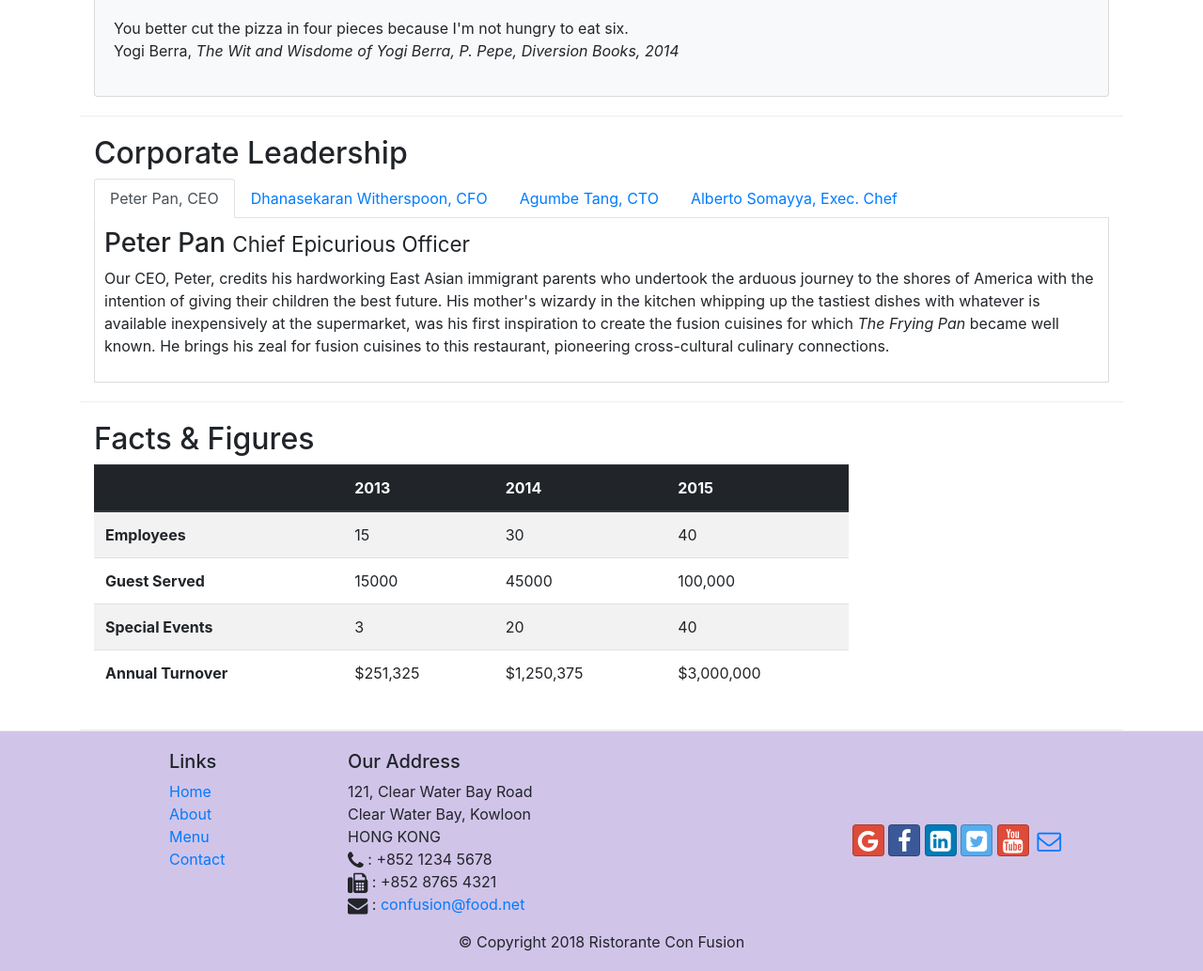
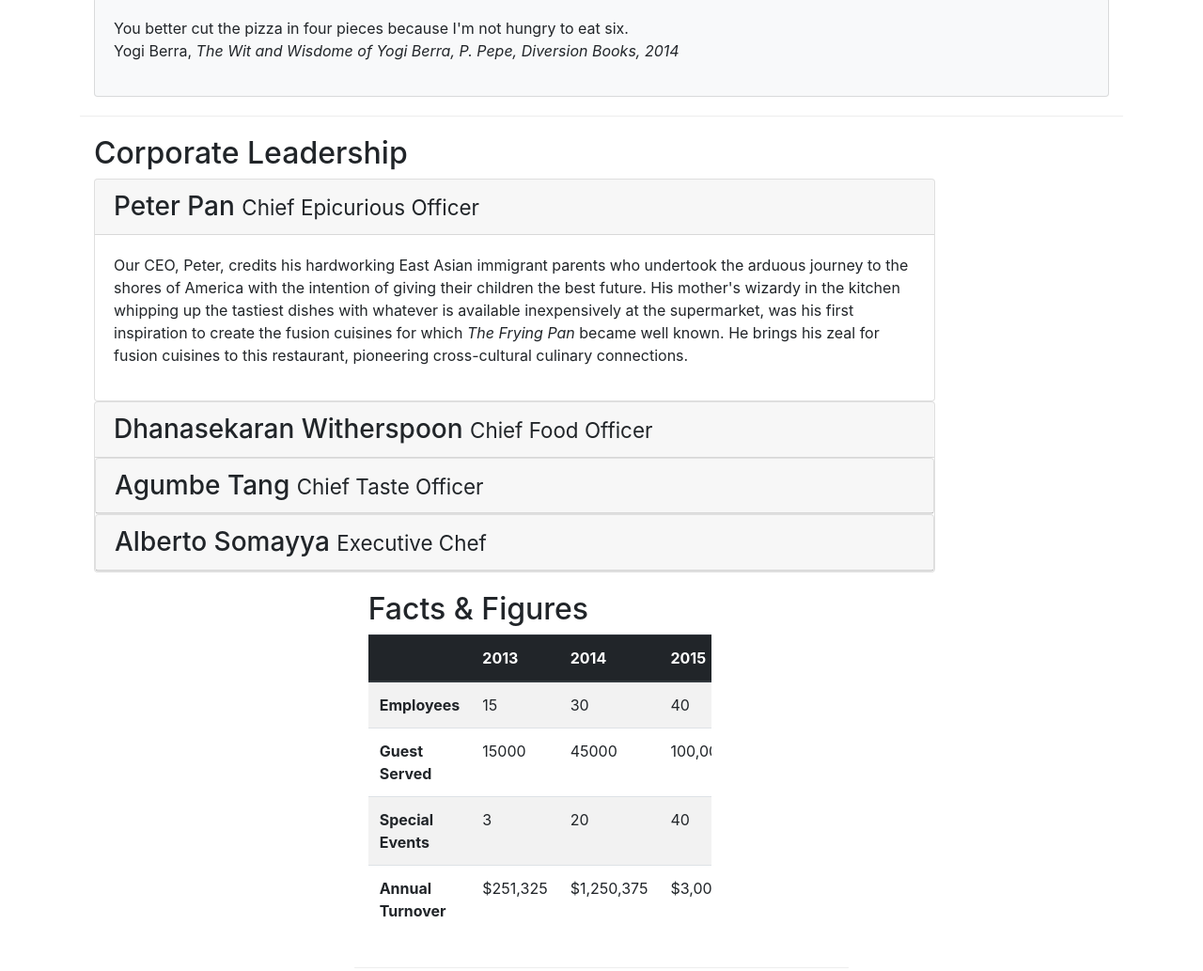
Before and after one commit to dheeraj-sahay/conFusion, a website: page aboutus.html in a window 1280 px wide. Shown: the part 782-1815 px from the top of the page at 94% size. Drawn offline with nearby package versions, Linux system fonts and the light colour scheme.

Commit message:
Accordion

```diff
--- a/aboutus.html
+++ b/aboutus.html
@@ -100,43 +100,73 @@
 
 
         <div class="row row-content">
-            <div class="col">
+            <div class="col-10">
                 <h2>Corporate Leadership</h2>
-                <ul class="nav nav-tabs">
-                    <li class="nav-item">
-                        <a href="#peter" class="nav-link active" role="tab" data-toggle="tab">Peter Pan, CEO</a>
-                    </li>
-                    <li class="nav-item">
-                        <a href="#dhan" class="nav-link" role="tab" data-toggle="tab">Dhanasekaran Witherspoon, CFO</a>
-                    </li>
-                    <li class="nav-item">
-                        <a href="#agumbe" class="nav-link" role="tab" data-toggle="tab">Agumbe Tang, CTO</a>
-                    </li>
-                    <li class="nav-item">
-                        <a href="#alberto" class="nav-link" role="tab" data-toggle="tab">Alberto Somayya, Exec. Chef</a>
-                    </li>
-                </ul>
-                <div class="tab-content">
-                    <div class="tab-pane fade show active" role="tabpanel" id="peter">
-                        <h3>Peter Pan <small>Chief Epicurious Officer</small></h3>
+
+                <div id="accordion">
+                    <div class="card">
+                        <div class="card-header" role="tab" id="peterhead">
+                        <h3 class="mb-0">
+                            <a data-toggle="collapse" data-target="#peter">
+                            Peter Pan <small>Chief Epicurious Officer</small>
+                            </a>
+                        </h3>
+                        </div>
+                        <div class="collapse show" id="peter" data-parent="#accordion">
+                            <div class="card-body">
                                 <p class="d-none d-sm-block">Our CEO, Peter, credits his hardworking East Asian immigrant parents who undertook the arduous journey to the shores of America with the intention of giving their children the best future. His mother's wizardy in the kitchen whipping up the tastiest dishes with whatever is available inexpensively at the supermarket, was his first inspiration to create the fusion cuisines for which <em>The Frying Pan</em> became well known. He brings his zeal for fusion cuisines to this restaurant, pioneering cross-cultural culinary connections.</p>
                             </div>
-                    <div class="tab-pane fade" role="tabpanel" id="dhan">
-                        <h3>Dhanasekaran Witherspoon <small>Chief Food Officer</small></h3>
+                        </div>
+                    </div>
+
+                    <div class="card">
+                        <div class="card-header" role="tab" id="dannyhead">
+                            <h3 class="mb-0">
+                                <a class="collapsed" data-toggle="collapse" data-target="#danny">
+                                Dhanasekaran Witherspoon <small>Chief Food Officer</small>
+                                </a>
+                            </h3>
+                        </div>
+                        <div class="collapse" id="danny" data-parent="#accordion">
+                            <div class="card-body">
                                 <p class="d-none d-sm-block">Our CFO, Danny, as he is affectionately referred to by his colleagues, comes from a long established family tradition in farming and produce. His experiences growing up on a farm in the Australian outback gave him great appreciation for varieties of food sources. As he puts it in his own words, <em>Everything that runs, wins, and everything that stays, pays!</em></p>
                         </div>
-                    <div class="tab-pane fade" role="tabpanel" id="agumbe">
-                        <h3>Agumbe Tang <small>Chief Taste Officer</small></h3>
+                    </div>
+
+                    <div class="card">
+                        <div class="card-header" role="tab" id="agumbehead">
+                        <h3 class="mb-0">
+                            <a class="collapsed" data-toggle="collapse" data-target="#agumbe">
+                            Agumbe Tang <small>Chief Taste Officer</small>
+                            </a>
+                        </h3>
+                        </div>
+                        <div class="collapse" id="agumbe" data-parent="#accordion">
+                            <div class="card-body">
                                 <p class="d-none d-sm-block">Blessed with the most discerning gustatory sense, Agumbe, our CTO, personally ensures that every dish that we serve meets his exacting tastes. Our chefs dread the tongue lashing that ensues if their dish does not meet his exacting standards. He lives by his motto, <em>You click only if you survive my lick.</em></p>
                             </div>
-                    <div class="tab-pane fade" role="tabpanel" id="alberto">
-                        <h3>Alberto Somayya <small>Executive Chef</small></h3>
+                        </div>
+                    </div>
+
+                    <div class="card">
+                        <div class="card-header" role="tab" id="albertohead">
+                            <h3 class="mb-0">
+                                <a class="collapsed" data-toggle="collapse" data-target="#alberto">
+                                Alberto Somayya <small>Executive Chef</small>
+                                </a>
+                            </h3>
+                        </div>
+                        <div class="collapse" id="alberto" data-parent="#accordion">
+                            <div class="card-body">
                                 <p class="d-none d-sm-block">Award winning three-star Michelin chef with wide International experience having worked closely with whos-who in the culinary world, he specializes in creating mouthwatering Indo-Italian fusion experiences. He says, <em>Put together the cuisines from the two craziest cultures, and you get a winning hit! Amma Mia!</em></p>
+                            </div>
+                        </div>
+                    </div>
                 </div>
 
             </div>
        </div>
-       </div>
+
        <div class="row row-content">
            <div class="col-12 col-sm-9">
                <h2>Facts &amp; Figures</h2>
```
Lines whose indentation alone changed are shown as unchanged.
